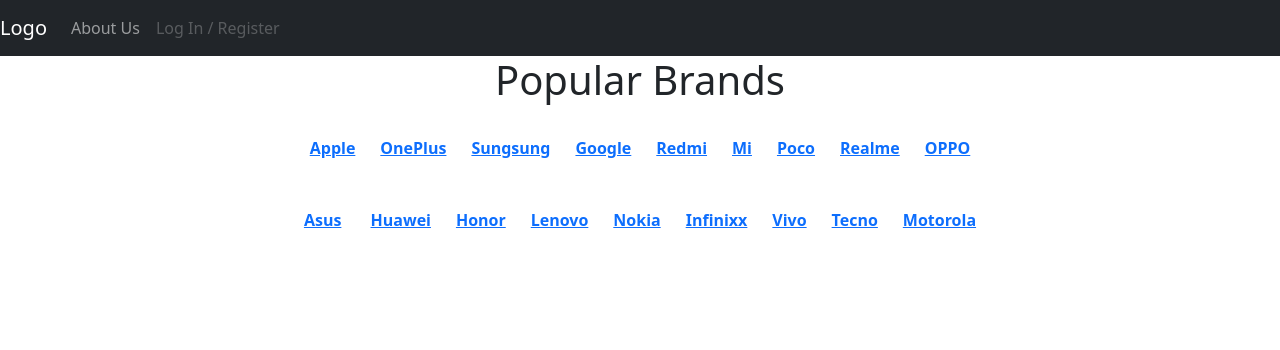
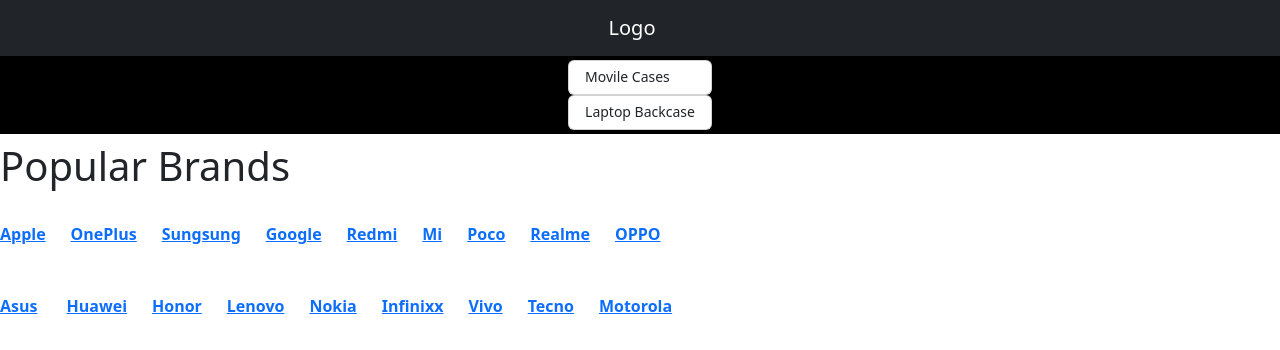
Before and after one commit to Mahtab-Hossain/Custome-Mobile-BackCover, a plain HTML site: page index.html in a window 1280 px wide. Drawn offline with nearby package versions, Linux system fonts and the light colour scheme.

Commit message:
added two nav link

```diff
--- a/index.html
+++ b/index.html
@@ -22,25 +22,32 @@
 </head>
 
 <body>
-  <header>
-    <nav class="navbar navbar-expand-lg navbar-dark bg-dark justify-content-center">
-      <a class="navbar-brand" href="#">Logo</a><i class="bi bi-apple"></i>
-      <div class="collapse navbar-collapse" id="navbarSupportedContent">
-        <ul class="navbar-nav mr-auto">
-          <li class="nav-item active">
-            <a class="nav-link" href="#">About Us<span class="sr-only"></span></a>
-          <li class="nav-item">
-            <a class="nav-link disabled" href="#">Log In / Register</a>
-          </li>
-        </ul>
-      </div>
-    </nav>
+  <header class="bg-dark">
+    <div class="container-fluid container-lg container-md container-xl sticky-top container-xxl bg-dark">
+      <nav class="navbar navbar-expand-lg navbar-dark bg-dark justify-content-center">
+        <a class="navbar-brand" href="#">Logo</a>
+      </nav>
+    </div>
+
   </header>
+<h1 class="bg-black">
+<div class="container-fluid container-sm container-md text-light">
+<ul class="nav justify-content-center fs-6 py-1">
+  <li class="nav-item">
+    <a href="" class="nav-link link-dark px-xl-3 card">
+      <small>Movile Cases</small>
+    </a>
+    <a href="" class="nav-link link-dark px-xl-3 card">
+      <small>Laptop Backcase</small>
+    </a>
+  </li>
+</ul>
+</div>
 
+</h1>
   <!--popular band start-->
-  <h1 align="center">Popular Brands</h1><br>
-  <div align="center">
-
+  <h1>Popular Brands</h1><br>
+  <div>
     <a href=""><strong >Apple</strong></a>&nbsp &nbsp &nbsp <a href=""><strong>OnePlus</strong></a>&nbsp &nbsp &nbsp <a
       href=""><strong>Sungsung</strong></a>&nbsp &nbsp &nbsp <a href=""><strong>Google</strong></a>&nbsp &nbsp &nbsp <a
       href=""><strong>Redmi</strong></a>&nbsp &nbsp &nbsp <a href=""><strong>Mi</strong></a>&nbsp &nbsp &nbsp <a
```
